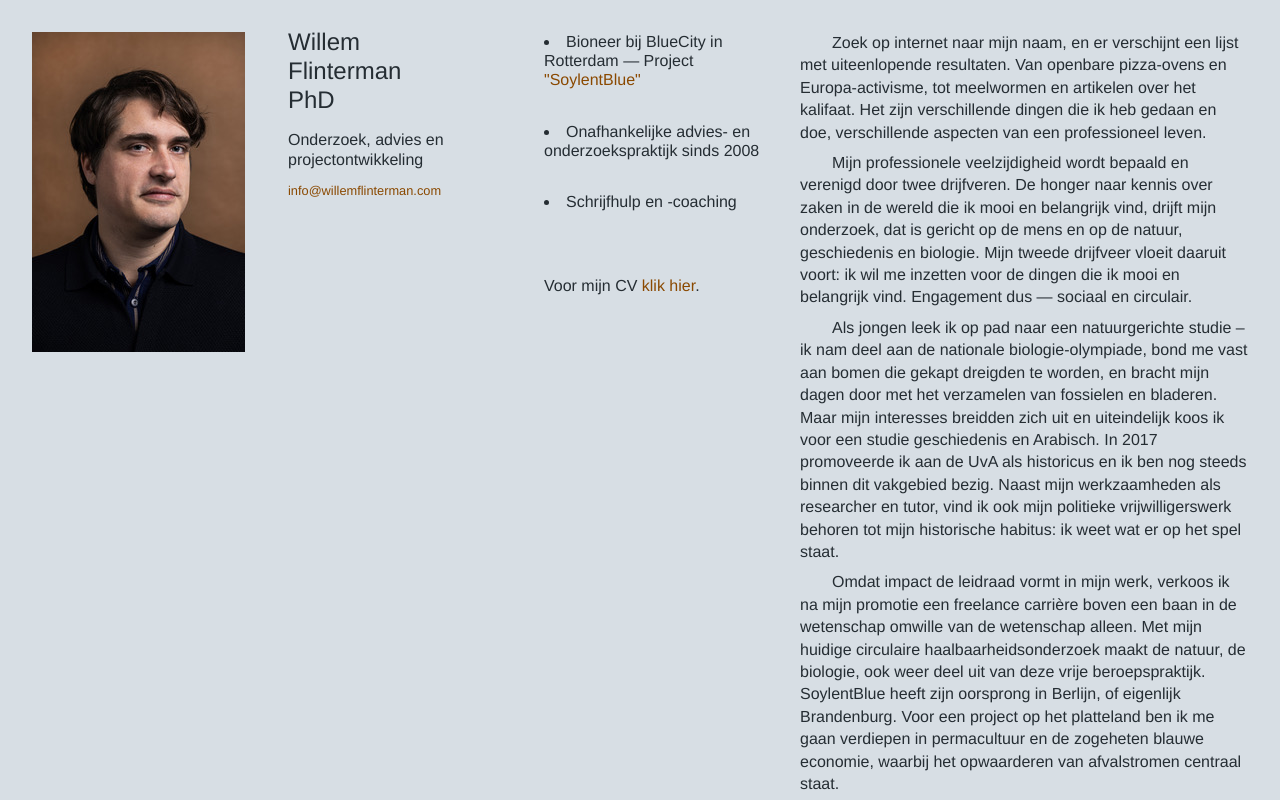
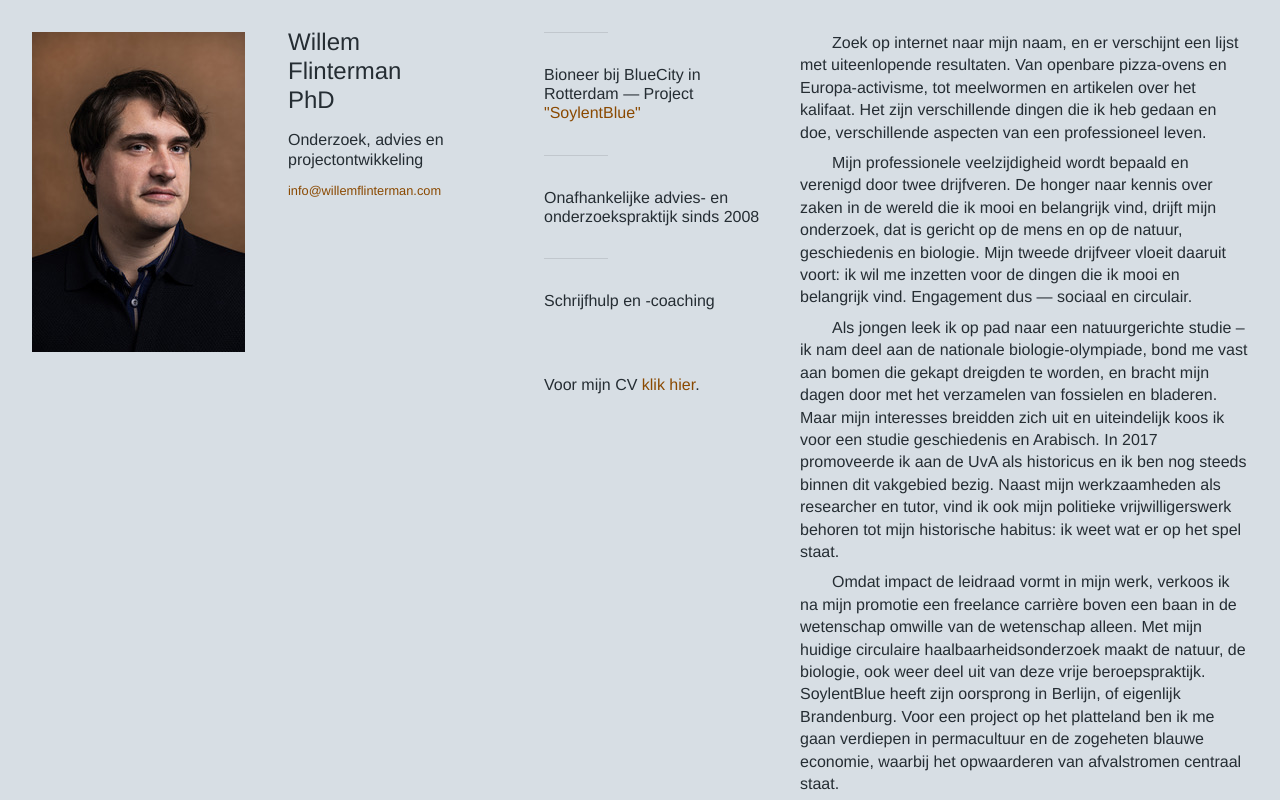
Before and after one commit to WillemFlinterman/willemflinterman.com, a plain HTML site: page index.html in a window 1280 px wide. Shown: the top 800 px of the page. Drawn offline with Linux system fonts and the light colour scheme.

Commit message:
update bullets

```diff
--- a/main.less
+++ b/main.less
@@ -76,6 +76,9 @@ html {
         list-style: none;
         padding: 4rem 0;
         li {
+          &:before {
+            display:none;
+          }
           &:after {
             content: " ";
             display:block;
@@ -149,12 +152,20 @@ html {
   ol {
     max-width: 14em;
     list-style: disc;
+    list-style: none;
     list-style-position: inside;
     // list-style-position: outside;
     margin: 0 0 4em;
     li {
       margin-bottom: 2em;
       line-height: 1.2em;
+      &:before {
+        content: " ";
+        display:block;
+        margin: 0em 0 2em;
+        border-top: 1px solid rgba(#000,0.1);
+        width: 4rem;
+      }
     }
   }
 }
```
Also changed, not shown: dist/main.css.
